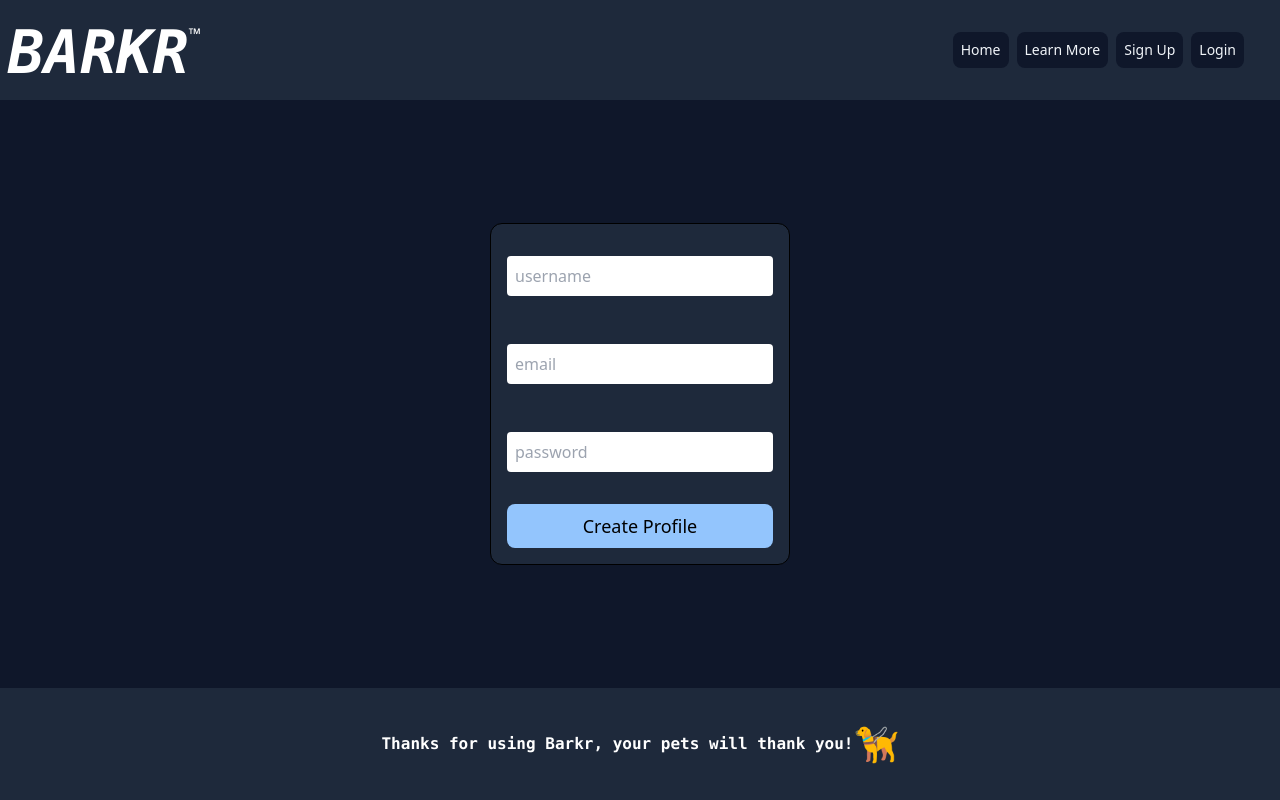
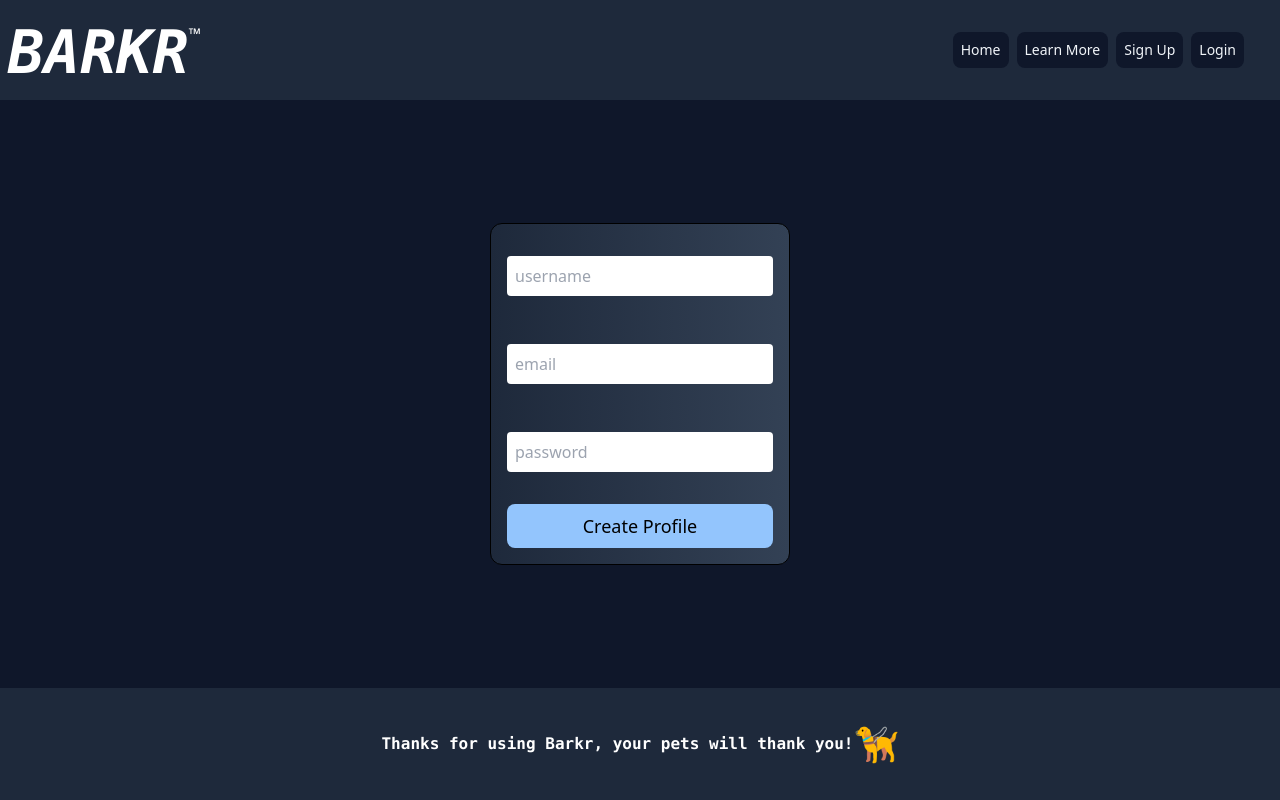
Before and after one commit to RosalvaMartinez/barkr, a React (Create React App) app in the folder client/: page /signup in a window 1280 px wide. Built offline with nearby package versions, Linux system fonts and the light colour scheme.

Commit message:
Update Signup styling

```diff
--- a/client/src/components/SignupForm.js
+++ b/client/src/components/SignupForm.js
@@ -68,7 +68,7 @@ function SignupForm() {
 
     return (
         <div className="flex flex-col w-full h-full justify-center place-items-center">
-            <form onSubmit={handleFormsubmit} className="flex flex-col border border-black bg-slate-800 rounded-xl w-[300px] p-4 justify-center">
+            <form onSubmit={handleFormsubmit} className="flex flex-col border border-black bg-slate-800 rounded-xl w-[300px] p-4 justify-center bg-gradient-to-r from-slate-800 to-slate-700">
                 <label className="my-4">
                     <input className="rounded w-full p-2" placeholder="username" name="username" type="text" value={username} onChange={handleUsernameChange} />
                     <div className={`${usernameError ? "visible" : "invisible"} h-4 text-red-600`}>{usernameErrorMessage}</div>
```
